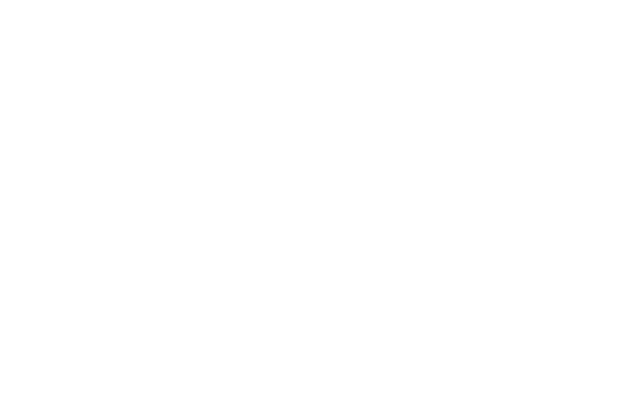
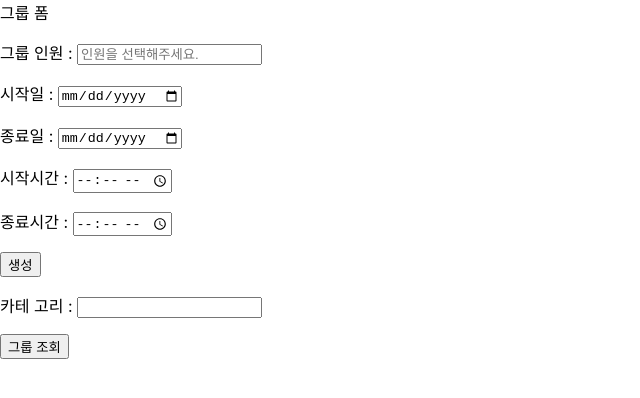
Before and after one commit to JxxHxxx/xuni-client, a React (Create React App) app: page /create-group in a window 1280 px wide. Before the commit this address had no page. Shown: the top 398 px of the page, without its empty margins (0-640 px from the left). Built offline with nearby package versions, Linux system fonts and the light colour scheme; no server answers.

Commit message:
스터디 그룹 생성 컴포넌트 구현 (#7)

```diff
--- a/package.json
+++ b/package.json
@@ -8,6 +8,7 @@
     "@testing-library/user-event": "^13.2.1",
     "axios": "^1.4.0",
     "react": "^18.2.0",
+    "react-calendar": "^4.3.0",
     "react-dom": "^18.2.0",
     "react-router-dom": "^6.13.0",
     "react-scripts": "5.0.1",
--- a/src/App.js
+++ b/src/App.js
@@ -7,7 +7,7 @@
 import MyGroup from './components/MyGroup';
 import StudyProduct from './components/StudyProduct';
 import BasicHeader from './components/BasicHeader';
-
+import GroupForm from './components/GroupForm';
 
 function App() {
   return (
@@ -23,6 +23,7 @@
       <Route path='/login' element={<Login />} />
       <Route path='/my-group' element={<MyGroup />} />
       <Route path='/study-products/:studyProductId' element={<StudyProduct />} />
+      <Route path='/create-group' element={<GroupForm />} />
     </Routes>
   );
 }
--- /dev/null
+++ b/src/components/GroupForm.js
@@ -0,0 +1,87 @@
+import React, { useEffect, useState } from 'react';
+import { useNavigate } from 'react-router-dom';
+import axios from 'axios';
+import Search from './studyproduct/Search';
+
+const GroupForm = () => {
+    const accessCode = localStorage.getItem('access_code');
+    const navigate = useNavigate();
+    const [_category, setCategory] = useState('');
+    const [selectedProduct, setSelectedProduct] = useState(null);
+
+    let studyProductId = '';
+    let subject = '';
+    let category = '';
+
+    const handleSubmit = async event => {
+        event.preventDefault();
+        const capacity = event.target.capacity.value;
+        const startDate = event.target.startDate.value;
+        const endDate = event.target.endDate.value;
+        const startTime = event.target.startTime.value + ':00';
+        const endTime = event.target.endTime.value + ':00';
+
+        await axios
+            .post('http://jsmtmt.shop/groups', {
+                headers: {
+                    'Authorization': `${accessCode}`
+                },
+                withCredentials: true
+            }, {
+                capacity,
+                startDate,
+                endDate,
+                startTime,
+                endTime,
+                studyProductId,
+                subject,
+                category
+            })
+            .then(response => {
+                alert('그룹 생성 성공');
+                navigate('/');
+            })
+            .catch(reason => console.log('reason', reason));
+    };
+
+    const handleSearchSubmit = event => {
+        event.preventDefault();
+        const searchCategory = event.target.category.value;
+        setCategory(searchCategory);
+    };
+
+    const onSelect = product => {
+        setSelectedProduct(product);
+    };
+    // TODO : 리팩토링 필요 useRef 사용하자.
+    useEffect(() => {
+        if (selectedProduct) {
+            studyProductId = selectedProduct.studyProductId;
+            subject = selectedProduct.name;
+            category = selectedProduct.category;
+            console.log('category = ', category, 'subject = ', subject)
+        }
+
+    }, [selectedProduct]);
+
+    return (
+        <div>
+            그룹 폼
+            <form onSubmit={handleSubmit}>
+                <p>그룹 인원 : <input type='number' name='capacity' placeholder='인원을 선택해주세요.' /></p>
+                <p>시작일 : <input type='date' name='startDate' /></p>
+                <p>종료일 : <input type='date' name='endDate' /></p>
+                <p>시작시간 : <input type='time' name='startTime' /></p>
+                <p>종료시간 : <input type='time' name='endTime' /></p>
+                <input type='submit' value='생성' />
+            </form>
+            <form onSubmit={handleSearchSubmit}>
+                <p>카테 고리 : <input type='text' name='category' /></p>
+                <input type='submit' value='그룹 조회' />
+            </form>
+            <Search category={_category} onSelect={onSelect} />
+        </div>
+    );
+};
+
+export default GroupForm;
--- /dev/null
+++ b/src/components/studyproduct/Search.js
@@ -0,0 +1,51 @@
+import axios from 'axios';
+import { useEffect, useState } from 'react';
+
+const Search = ({ category, onSelect }) => {
+  const [studyProducts, setStudyProducts] = useState([]);
+
+  const handleAdd = studyProductId => {
+    const selectedProduct = studyProducts.find(
+      product => product.studyProductId === studyProductId
+    );
+    if (selectedProduct) {
+      onSelect({
+        studyProductId: selectedProduct.studyProductId,
+        category: selectedProduct.category,
+        name: selectedProduct.name
+      });
+    }
+  };
+
+  const request = () => {
+    axios
+      .get(`http://jsmtmt.shop/study-products/cond?category=${category}`)
+      .then(response => {
+        setStudyProducts(response.data.response);
+      })
+      .catch(reason => {
+        console.log('reason', reason);
+      });
+  };
+
+  useEffect(() => {
+    request();
+  }, [category]);
+
+  return (
+    <>
+      {studyProducts.map(studyProduct => (
+        <div key={studyProduct.studyProductId}>
+          <div>식별자: {studyProduct.studyProductId}</div>
+          <div>카테고리: {studyProduct.category}</div>
+          <div>이름: {studyProduct.name}</div>
+          <button onClick={() => handleAdd(studyProduct.studyProductId)}>
+            추가
+          </button>
+        </div>
+      ))}
+    </>
+  );
+};
+
+export default Search;
```
Also changed, not shown: 1 other file (tests, documents, lock files or other folders).
